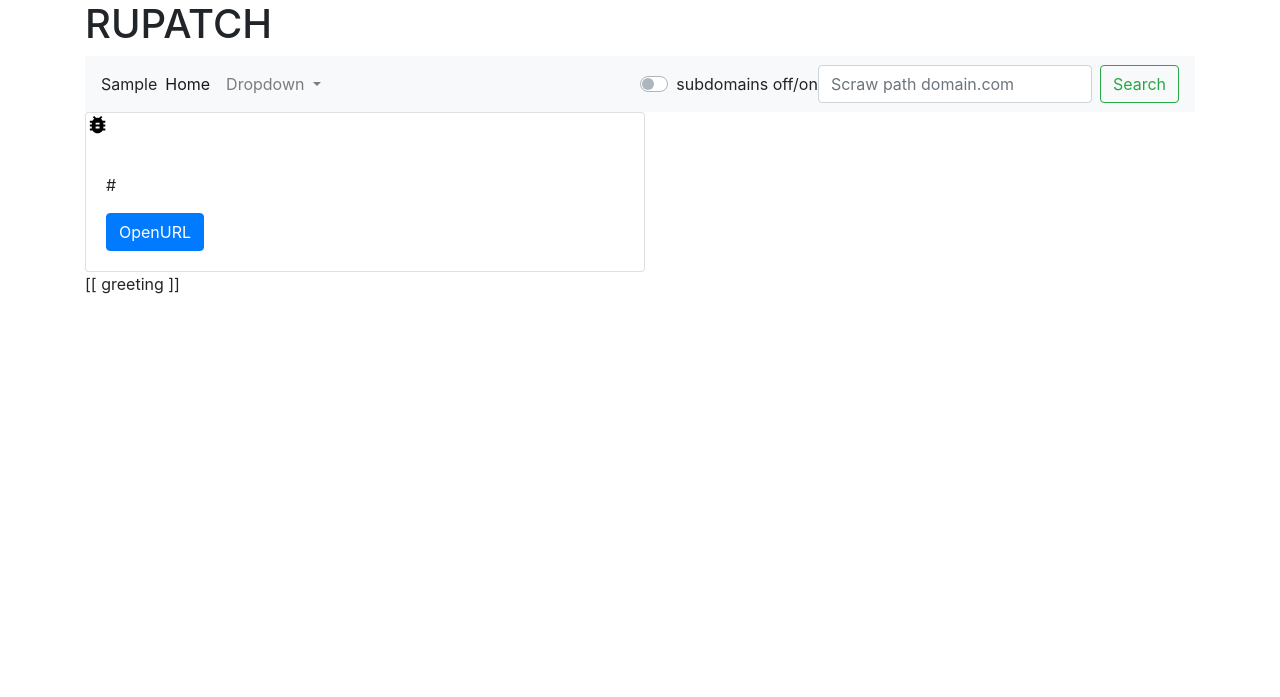
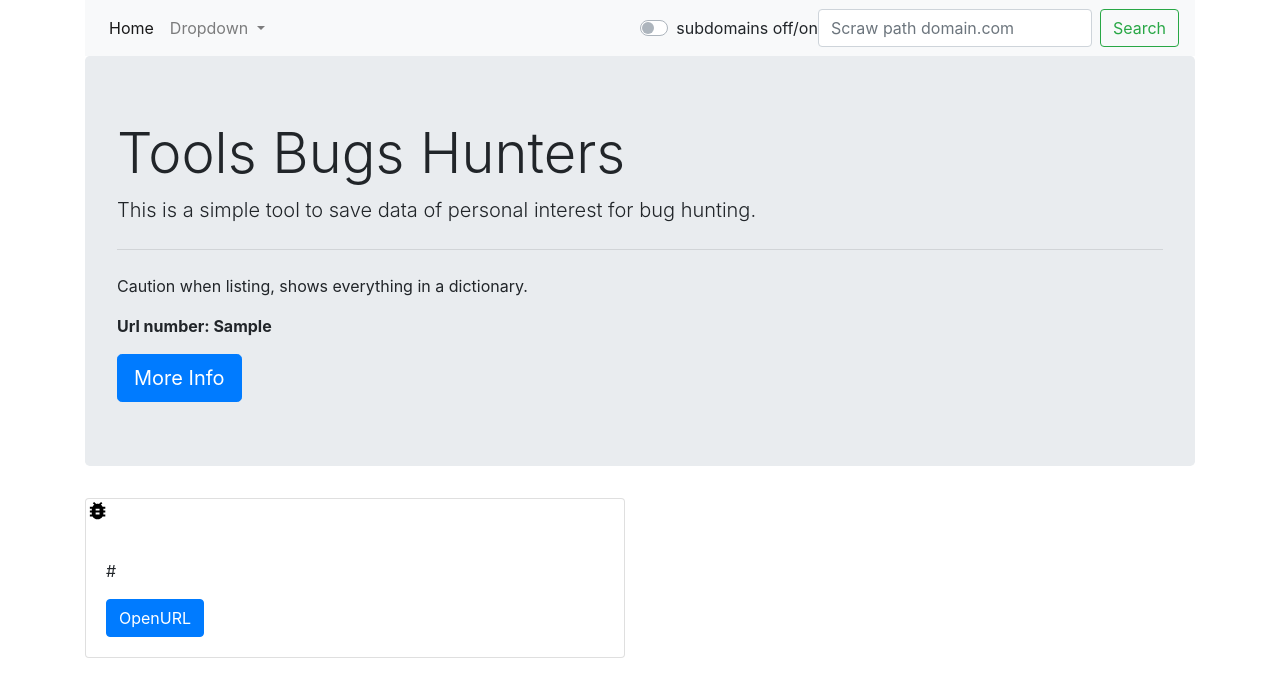
Before and after one commit to Navaiklam/RBBSTWeb, a Flask app: template core_web/templates/rupatch.html in a window 1280 px wide. Shown: the top 697 px of the page. Run offline with Flask 2, Linux system fonts and the light colour scheme; the template is opened without the code that fills it: most values are stand-ins (such as "Sample title", 1, 10 or a date in 2020); some libraries are stand-ins or nearby versions.

Commit message:
Templates 002 - I added extensions, count urls and Tools bugs header.

```diff
--- a/core_web/app.py
+++ b/core_web/app.py
@@ -3,8 +3,10 @@
 # -*- coding: utf-8 -*-
 # ReconBBSTWeb-beta 0.001
 # ReconBBST By HafdlyMalkov
-# This is a proof of concept, an enumeration system that I am making for personal use in which I can keep track of my Hunters.
-# I am using in the backend, python and different opensource applications to create a frontend in which I can save in a different database information of interest.
+# This is a proof of concept DO NOT EXPOSE ON THE INTERNET
+# Tools for enumeration url system that I am making for personal use.
+#
+#
 
 from flask import Flask, make_response, render_template, request, jsonify
 from flask_cors import CORS
@@ -12,9 +14,9 @@ import json, os, string
 app = Flask(__name__)
 CORS(app)
 
-@app.route("/rupatch", methods=['GET'])
+@app.route("/", methods=['GET'])
 def rupatch():
-    return "ok"
+    return render_template("infoscope.html")
 @app.route("/api_v1", methods=['GET','POST'])
 
 def api_v1():
@@ -69,7 +71,7 @@ def api_v1():
     #        durl[nu] = linea
     #        if nu == linea:
     #            break
-    resp = make_response(render_template('rupatch.html', durl=durl, no=nu))
+    resp = make_response(render_template('rupatch.html', durl=durl, nu=nu))
     resp.headers['Cache-Control'] = 'no-cache, no-store. must-revalidate'
     resp.headers['Pragma'] = 'no-cache'
     resp.headers['Expires'] = 0
--- a/core_web/templates/extends/form-search.html
+++ /dev/null
@@ -1,79 +0,0 @@
-<!DOCTYPE html>
-<html lang="en">
-<head>
-	<meta http-equiv="Cache-Control" content="no-cache, no-store, must-revalidate">
-	<meta http-equiv="Pragma" content="no-cache">
-	<meta http-equiv="Expires" content="0">
-	<link rel="stylesheet" href="https://stackpath.bootstrapcdn.com/bootstrap/4.5.2/css/bootstrap.min.css" integrity="sha384-JcKb8q3iqJ61gNV9KGb8thSsNjpSL0n8PARn9HuZOnIxN0hoP+VmmDGMN5t9UJ0Z" crossorigin="anonymous">
-
-<!-- JS, Popper.js, and jQuery -->
-<script src="https://code.jquery.com/jquery-3.5.1.slim.min.js" integrity="sha384-DfXdz2htPH0lsSSs5nCTpuj/zy4C+OGpamoFVy38MVBnE+IbbVYUew+OrCXaRkfj" crossorigin="anonymous"></script>
-<script src="https://cdn.jsdelivr.net/npm/popper.js@1.16.1/dist/umd/popper.min.js" integrity="sha384-9/reFTGAW83EW2RDu2S0VKaIzap3H66lZH81PoYlFhbGU+6BZp6G7niu735Sk7lN" crossorigin="anonymous"></script>
-<script src="https://stackpath.bootstrapcdn.com/bootstrap/4.5.2/js/bootstrap.min.js" integrity="sha384-B4gt1jrGC7Jh4AgTPSdUtOBvfO8shuf57BaghqFfPlYxofvL8/KUEfYiJOMMV+rV" crossorigin="anonymous"></script>
-
-	<title>RUPATCH</title>
-</head>
-<body>
-	<header>
-	<div class="container">
-		<h1>RUPATCH</h1>
-		<div id="vm">
-
-<nav class="navbar navbar-expand-lg navbar-light bg-light">
-    {{no}}
-      <div class="collapse navbar-collapse" id="navbarSupportedContent">
-        <ul class="navbar-nav mr-auto">
-          <li class="nav-item active">
-            <a class="nav-link" href="#">Home <span class="sr-only">(current)</span></a>
-          </li>
-          <li class="nav-item dropdown">
-            <a class="nav-link dropdown-toggle" href="#" id="navbarDropdown" role="button" data-toggle="dropdown" aria-haspopup="true" aria-expanded="false">
-              Dropdown
-            </a>
-            <div class="dropdown-menu" aria-labelledby="navbarDropdown">
-              <a class="nav-link" href="/dashboard">Search VUE</a>
-              <a class="dropdown-item" href="#">Another action</a>
-              <div class="dropdown-divider"></div>
-              <a class="dropdown-item" href="#">Something else here</a>
-            </div>
-          </li>
-        </ul>
-        <form class="form-inline my-2 my-lg-0" action="" method="POST">
-          <div class="custom-control custom-switch">
-          <input type="checkbox" class="custom-control-input" name="checkbox" id="customSwitch1">
-          <label class="custom-control-label" for="customSwitch1"><span class="text">subdomains off/on </span></label>
-          </div>
-
-          <input class="form-control mr-sm-2" type="search" aria-label="Search" id="domainsea" name="domainsea" placeholder="Scraw path domain.com">
-          <button class="btn btn-outline-success my-2 my-sm-0" type="submit">Search</button>
-        </form>
-      </div>
-    </nav>
-    <div class="row">
-        {% for i in durl.values() %}
-
-        <div class="col-sm-6">
-        <div class="card" style="width: 35rem;">
-            <svg xmlns="http://www.w3.org/2000/svg" viewBox="0 0 29 29" fill="black" width="28px" height="28px"><path d="M0 0h24v24H0z" fill="none"/><path d="M20 8h-2.81c-.45-.78-1.07-1.45-1.82-1.96L17 4.41 15.59 3l-2.17 2.17C12.96 5.06 12.49 5 12 5c-.49 0-.96.06-1.41.17L8.41 3 7 4.41l1.62 1.63C7.88 6.55 7.26 7.22 6.81 8H4v2h2.09c-.05.33-.09.66-.09 1v1H4v2h2v1c0 .34.04.67.09 1H4v2h2.81c1.04 1.79 2.97 3 5.19 3s4.15-1.21 5.19-3H20v-2h-2.09c.05-.33.09-.66.09-1v-1h2v-2h-2v-1c0-.34-.04-.67-.09-1H20V8zm-6 8h-4v-2h4v2zm0-4h-4v-2h4v2z"/></svg>
-            <div class="card-body">
-              <h5 class="card-title"></h5>
-              <p class="card-text">{{ i.url }}</p>
-              <a href="{{i.url}}" class="btn btn-primary">OpenURL</a>
-            </div>
-          </div>
-          </div>
-
-
-        {% endfor %}
-        </div>
-        <div>
-            [[ greeting ]]
-        </div>
-        </div>
-        </div>
-        </header>
-
-
-    <!--<script src="{{ url_for('static', filename='index.js') }}"></script>-->
-
-    </html>
--- /dev/null
+++ b/core_web/templates/extends/main.html
@@ -0,0 +1,29 @@
+<!DOCTYPE html>
+<html lang="en">
+<head>
+	<meta http-equiv="Cache-Control" content="no-cache, no-store, must-revalidate">
+	<meta http-equiv="Pragma" content="no-cache">
+	<meta http-equiv="Expires" content="0">
+	<link rel="stylesheet" href="https://stackpath.bootstrapcdn.com/bootstrap/4.5.2/css/bootstrap.min.css" integrity="sha384-JcKb8q3iqJ61gNV9KGb8thSsNjpSL0n8PARn9HuZOnIxN0hoP+VmmDGMN5t9UJ0Z" crossorigin="anonymous">
+
+<!-- JS, Popper.js, and jQuery -->
+<script src="https://code.jquery.com/jquery-3.5.1.slim.min.js" integrity="sha384-DfXdz2htPH0lsSSs5nCTpuj/zy4C+OGpamoFVy38MVBnE+IbbVYUew+OrCXaRkfj" crossorigin="anonymous"></script>
+<script src="https://cdn.jsdelivr.net/npm/popper.js@1.16.1/dist/umd/popper.min.js" integrity="sha384-9/reFTGAW83EW2RDu2S0VKaIzap3H66lZH81PoYlFhbGU+6BZp6G7niu735Sk7lN" crossorigin="anonymous"></script>
+<script src="https://stackpath.bootstrapcdn.com/bootstrap/4.5.2/js/bootstrap.min.js" integrity="sha384-B4gt1jrGC7Jh4AgTPSdUtOBvfO8shuf57BaghqFfPlYxofvL8/KUEfYiJOMMV+rV" crossorigin="anonymous"></script>
+
+	<title>RUPATCH</title>
+</head>
+<body>
+
+	<div class="container">
+
+       {% block formsearch %}
+       {% endblock %}
+
+       {% block infoscope %}
+       {% endblock %}
+    </div>
+
+</body>
+
+ </html>
--- /dev/null
+++ b/core_web/templates/infoscope.html
@@ -0,0 +1,4 @@
+{% extends "extends/main.html" %}
+{% block infoscope %}
+    <h3>InFoScOpE</h3>
+{% endblock %}
--- a/core_web/templates/rupatch.html
+++ b/core_web/templates/rupatch.html
@@ -1,6 +1,62 @@
 
-{% extends "extends/form-search.html" %}
-    <!--<form action="" method="POST">
-		</span> <input type="text" id="domainsea" name="domainsea" placeholder="Scraw path domain.com"> <button>Enter</button>
-		<span><a href="/dashboard">SearchVue</a></span>
-	</form>-->
+{% extends "extends/main.html" %}
+
+{% block formsearch %}
+
+<nav class="navbar navbar-expand-lg navbar-light bg-light">
+      <div class="collapse navbar-collapse" id="navbarSupportedContent">
+        <ul class="navbar-nav mr-auto">
+          <li class="nav-item active">
+            <a class="nav-link" href="#">Home <span class="sr-only">(current)</span></a>
+          </li>
+          <li class="nav-item dropdown">
+            <a class="nav-link dropdown-toggle" href="#" id="navbarDropdown" role="button" data-toggle="dropdown" aria-haspopup="true" aria-expanded="false">
+              Dropdown
+            </a>
+            <div class="dropdown-menu" aria-labelledby="navbarDropdown">
+              <a class="nav-link" href="/dashboard">Search VUE</a>
+              <a class="dropdown-item" href="#">Another action</a>
+              <div class="dropdown-divider"></div>
+              <a class="dropdown-item" href="#">Something else here</a>
+            </div>
+          </li>
+        </ul>
+        <form class="form-inline my-2 my-lg-0" action="" method="POST">
+          <div class="custom-control custom-switch">
+          <input type="checkbox" class="custom-control-input" name="checkbox" id="customSwitch1">
+          <label class="custom-control-label" for="customSwitch1"><span class="text">subdomains off/on </span></label>
+          </div>
+
+          <input class="form-control mr-sm-2" type="search" aria-label="Search" id="domainsea" name="domainsea" placeholder="Scraw path domain.com">
+          <button class="btn btn-outline-success my-2 my-sm-0" type="submit">Search</button>
+        </form>
+      </div>
+</nav>
+
+
+<div class="jumbotron">
+	<h1 class="display-4">Tools Bugs Hunters</h1>
+	<p class="lead">This is a simple tool to save data of personal interest for bug hunting.</p>
+	<hr class="my-4">
+	<p>Caution when listing, shows everything in a dictionary.</p>
+	<p><b>Url number: {{ nu }}</b></p>
+	<a class="btn btn-primary btn-lg" href="#" role="button">More Info</a>
+  </div>
+
+
+<div class="row">
+    {% for i in durl.values() %}
+    <div class="col-sm-6">
+    <div class="card" style="width: auto;">
+        <svg xmlns="http://www.w3.org/2000/svg" viewBox="0 0 29 29" fill="black" width="28px" height="28px"><path d="M0 0h24v24H0z" fill="none"/><path d="M20 8h-2.81c-.45-.78-1.07-1.45-1.82-1.96L17 4.41 15.59 3l-2.17 2.17C12.96 5.06 12.49 5 12 5c-.49 0-.96.06-1.41.17L8.41 3 7 4.41l1.62 1.63C7.88 6.55 7.26 7.22 6.81 8H4v2h2.09c-.05.33-.09.66-.09 1v1H4v2h2v1c0 .34.04.67.09 1H4v2h2.81c1.04 1.79 2.97 3 5.19 3s4.15-1.21 5.19-3H20v-2h-2.09c.05-.33.09-.66.09-1v-1h2v-2h-2v-1c0-.34-.04-.67-.09-1H20V8zm-6 8h-4v-2h4v2zm0-4h-4v-2h4v2z"/></svg>
+        <div class="card-body">
+            <h5 class="card-title"></h5>
+            <p class="card-text">{{ i.url }}</p>
+            <a href="{{i.url}}" class="btn btn-primary">OpenURL</a>
+        </div>
+        </div>
+        </div>
+    {% endfor %}
+</div>
+
+{%endblock%}
```
